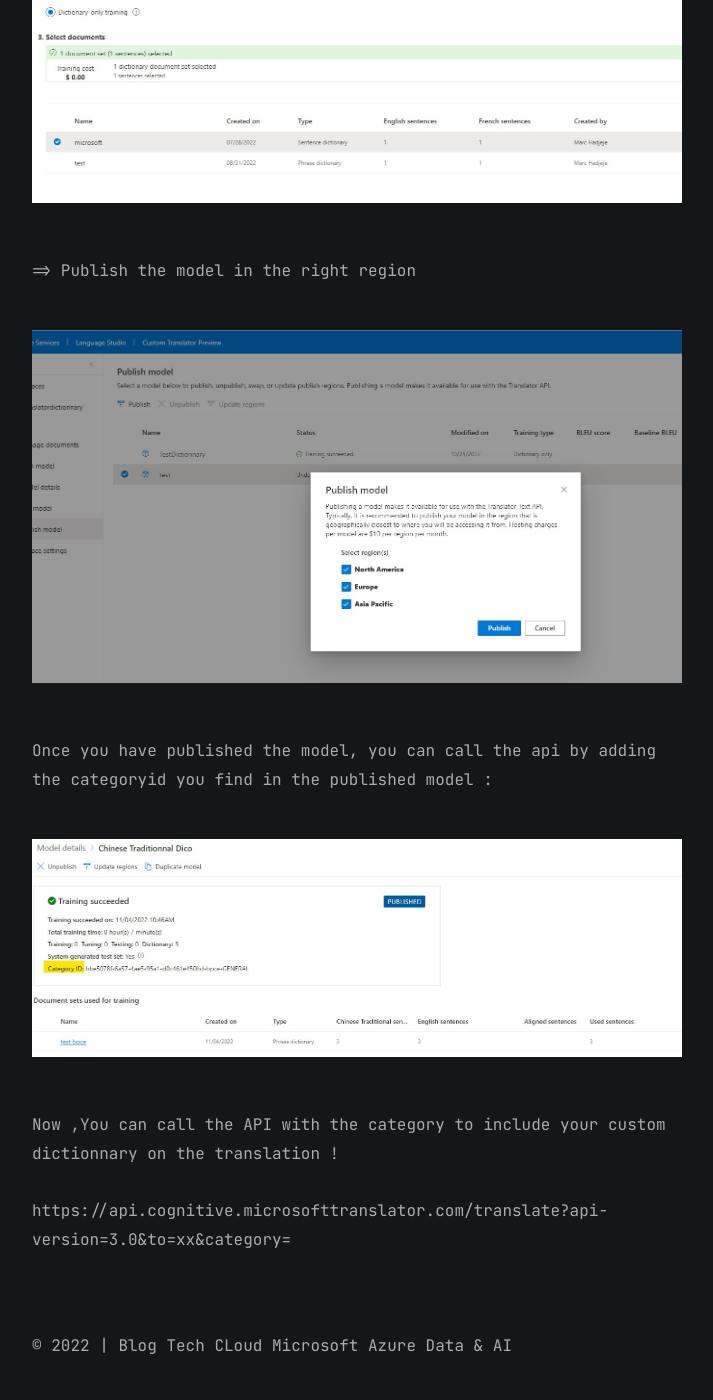
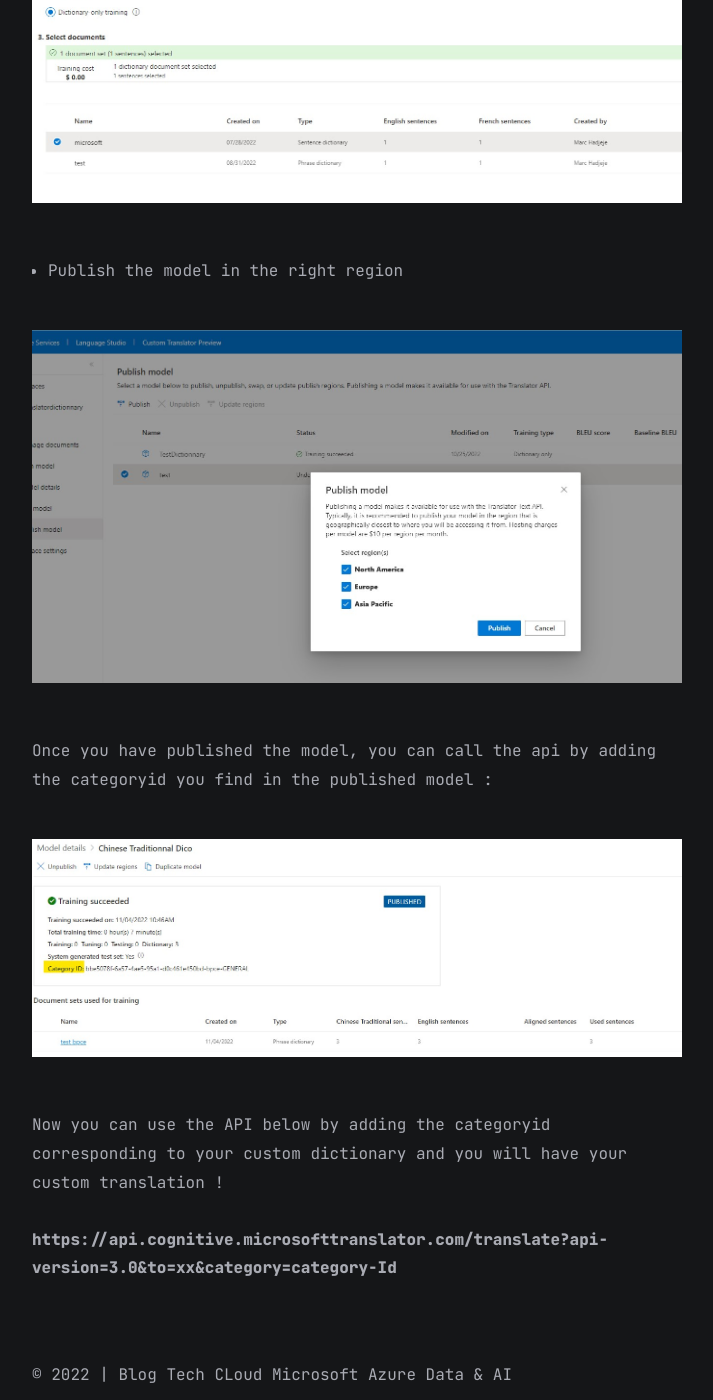
Before and after one commit to marc-hadjeje/marc-hadjeje.github.io, a Jekyll site: the page built from all_collections/_posts/2022-11-24-Azure Cognitive Services.md, in a window 1280 px wide and 1400 px high, scrolled down 6966 px. Shown: the whole window, without its empty margins (283-996 px from the left). Built offline with Jekyll 4.4.1, drawn with Linux system fonts in a browser that asks for light colours; some of the changed text lies outside the part shown.

Commit message:
Update 2022-11-24-Azure Cognitive Services.md

```diff
--- a/all_collections/_posts/2022-11-24-Azure Cognitive Services.md
+++ b/all_collections/_posts/2022-11-24-Azure Cognitive Services.md
@@ -77,7 +77,7 @@ Add the text to be translated to the body tab of postman :
 
  ![traim model translator](https://github.com/marc-hadjeje/marc-hadjeje.github.io/blob/main/assets/images/train_model.jpg?raw=true)
 
-=> Publish the model in the right region
+-    Publish the model in the right region
 
  ![publish translator](https://github.com/marc-hadjeje/marc-hadjeje.github.io/blob/main/assets/images/publish_model2.jpg?raw=true)
 
@@ -85,6 +85,6 @@ Once you have published the model, you can call the api by adding the categoryid
 
  ![traim model translator](https://github.com/marc-hadjeje/marc-hadjeje.github.io/blob/main/assets/images/category_id.jpg?raw=true)
 
-Now ,You can call the API with the category to include your custom dictionnary on the translation !
+Now you can use the API below by adding the categoryid corresponding to your custom dictionary and you will have your custom translation !
 
-https://api.cognitive.microsofttranslator.com/translate?api-version=3.0&to=xx&category=<category-Id>
+**https://api.cognitive.microsofttranslator.com/translate?api-version=3.0&to=xx&category=category-Id**
```
Also changed, not shown: other parts of all_collections/_posts/2022-11-24-Azure Cognitive Services.md (+1 -1 lines).
